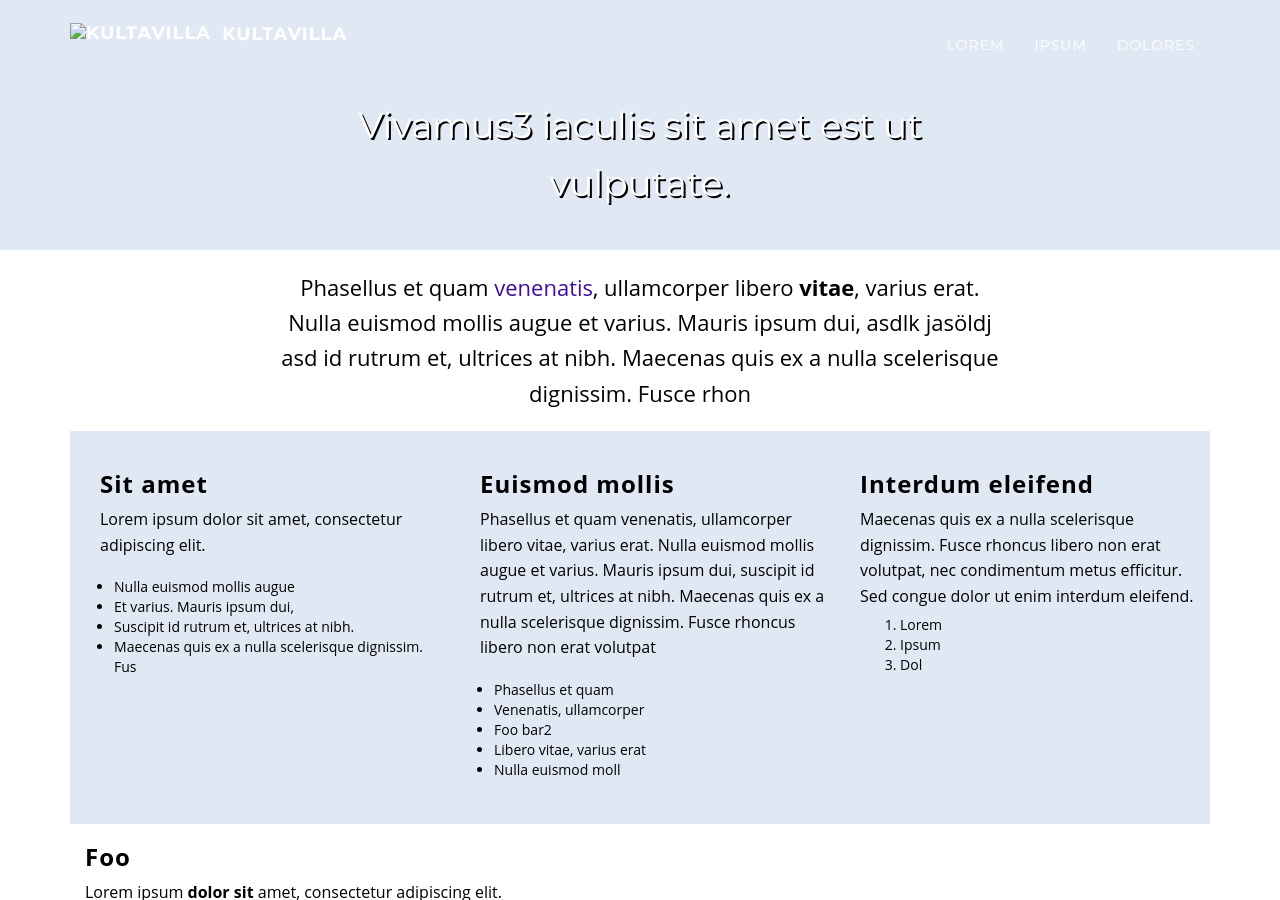
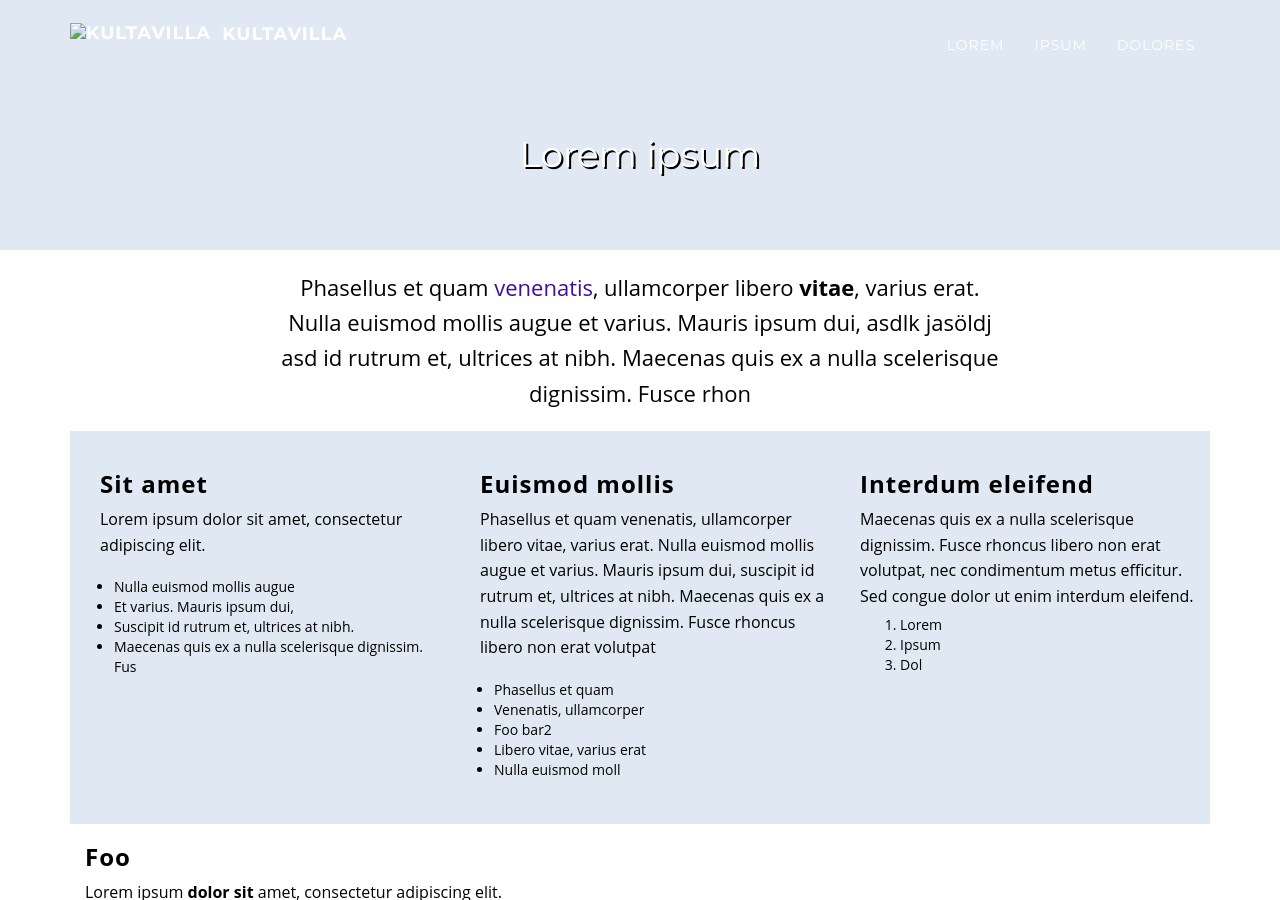
Before and after one commit to anselmi-tuhkanen2/Test, a Jekyll site: the page built from index.md, in a window 1280 px wide and 900 px high. Built offline with Jekyll 4.4.1, drawn with Linux system fonts in a browser that asks for light colours; nearby versions of some CDN libraries.

Commit message:
Updated Intro

```diff
--- a/_kultavilla/intro.markdown
+++ b/_kultavilla/intro.markdown
@@ -5,4 +5,4 @@ img_image: "/uploads/intro.jpg"
 name: intro
 ---
 
-Vivamus3 iaculis sit amet est ut vulputate.
+Lorem ipsum
```
